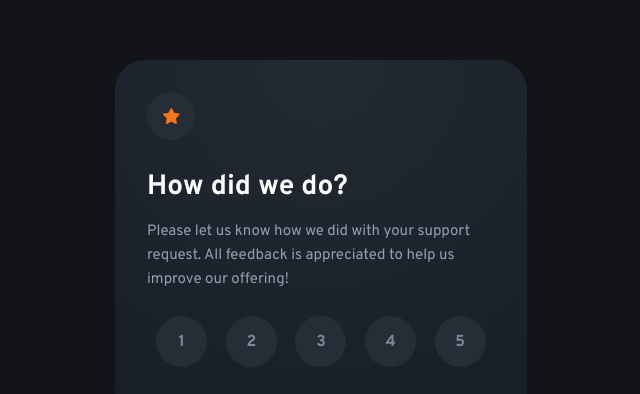
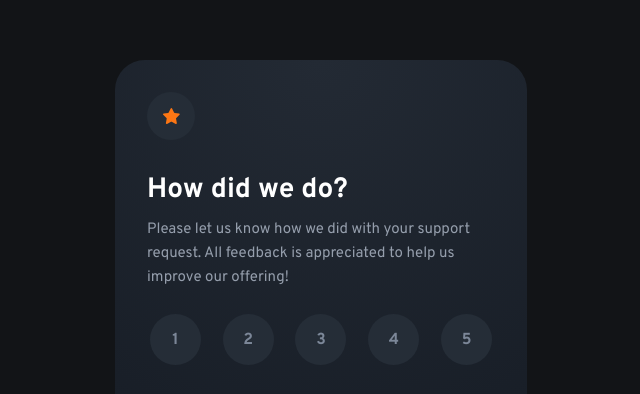
Before and after one commit to kylekasprzyk/Frontend-Mentor-interactive-rating-component, a plain HTML site: page index.html in a window 1280 px wide. Shown: the part 132-526 px from the top of the page, 319-959 px from the left. Drawn offline with Linux system fonts and the light colour scheme.

Commit message:
Update style.css

```diff
--- a/style.css
+++ b/style.css
@@ -199,8 +199,8 @@ h6 {
 }
 
 h1 {
-    line-height: 2.188rem;
-    margin: 1.875rem 0 0.938rem 0;
+    line-height: 2.5rem;
+    margin: 1.875rem 0 0.5rem 0;
 }
 
 p {
@@ -214,6 +214,7 @@ p {
     margin-top: 1.5rem;
     padding-left: 0;
     font-weight: 700;
+    gap: 1rem;
 }
 
 .btn-number {
@@ -235,7 +236,7 @@ p {
 }
 
 .btn-submit {
-    width: 100%;
+    width: 98%;
     height: 2.813rem;
     border: none;
     border-radius: 1.406rem;
```
